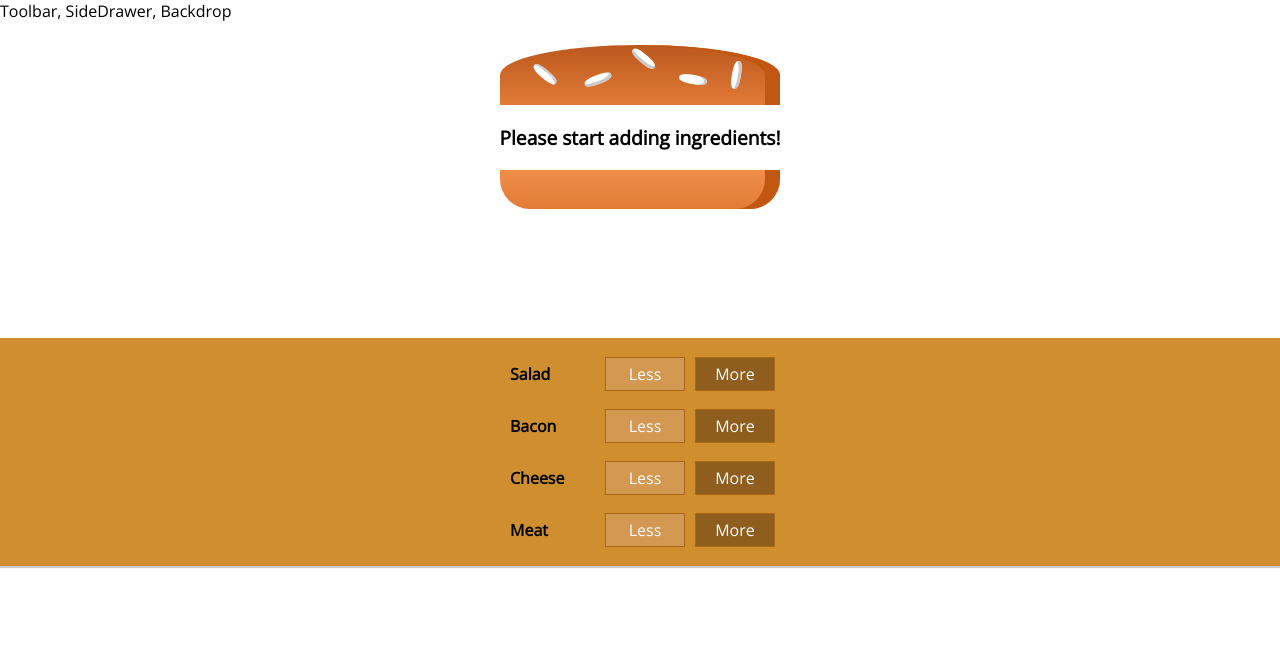
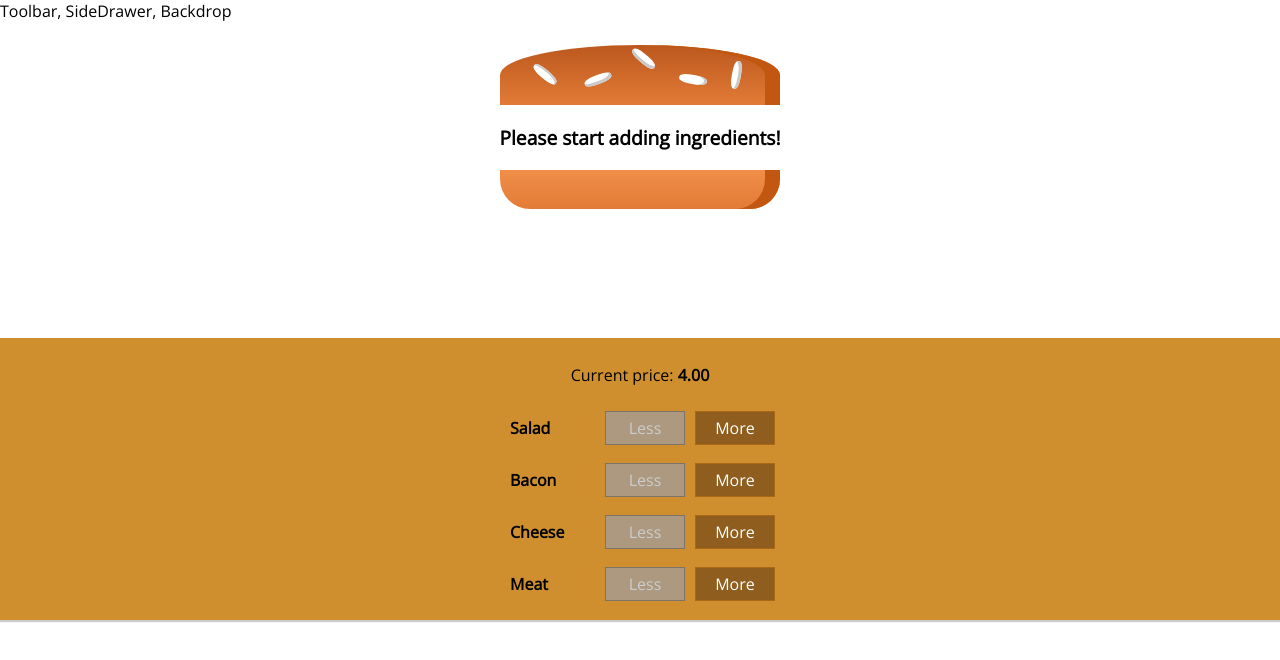
Before and after one commit to Nickotitta/burger-app, a React app: page / in a window 1280 px wide. Shown: the top 660 px of the page. Built offline with nearby package versions, Linux system fonts and the light colour scheme.

Commit message:
134-135 Remove ingredient and add price tag

```diff
--- a/src/components/Burger/BuildControls/BuildControl/BuildControl.js
+++ b/src/components/Burger/BuildControls/BuildControl/BuildControl.js
@@ -7,7 +7,7 @@
         <div className={classes.Label}>
             {props.label}
         </div>
-        <button className={classes.Less}>Less</button>
+        <button className={classes.Less} onClick={props.removed} disabled={props.disabled}>Less</button>
         <button className={classes.More} onClick={props.added}>More</button>
     </div>
 );
--- a/src/components/Burger/BuildControls/BuildControls.js
+++ b/src/components/Burger/BuildControls/BuildControls.js
@@ -11,12 +11,15 @@
 
 const buildControls = (props) => (
     <div className={classes.BuildControls}>
+        <p>Current price: <strong>{props.price.toFixed(2)}</strong></p>
         {controls.map(ctrl => (
             <BuildControl
                 key={ctrl.label}
                 label={ctrl.label}
                 type={ctrl.type}
-                added={() => props.ingredientAdded(ctrl.type)}/>
+                added={() => props.ingredientAdded(ctrl.type)}
+                removed={() => props.ingredientRemoved(ctrl.type)}
+                disabled={props.disabled[ctrl.type]}/>
         ))}
     </div>
 );
--- a/src/containers/BurgerBuilder/BurgerBuilder.js
+++ b/src/containers/BurgerBuilder/BurgerBuilder.js
@@ -35,16 +35,37 @@
     this.setState({totalpPice: newPrice, ingredients: updatedIngredients});
    }
 
-   removeIngredienthandler = (type) => {
-
+   removeIngredientHandler = (type) => {
+    const oldCount = this.state.ingredients[type];
+    if(oldCount <= 0){
+        return;
+    }
+    const updatedCount = oldCount -1;
+    const updatedIngredients = {
+        ...this.state.ingredients
+    };
+    updatedIngredients[type] = updatedCount;
+    const priceDeduction = INGREDIENT_PRICES[type];
+    const oldPrice  = this.state.totalpPice;
+    const newPrice = oldPrice - priceDeduction;
+    this.setState({totalpPice: newPrice, ingredients: updatedIngredients});
    }
 
         render() {
+            const disabledInfo ={
+                ...this.state.ingredients
+            };
+            for(let key in disabledInfo){
+                disabledInfo[key] = disabledInfo[key] <= 0
+            }
             return (
                 <Aux>
                     <Burger ingredients={this.state.ingredients}/>
                     <BuildControls
-                        ingredientAdded={this.addingredientHandler}/>
+                        ingredientAdded={this.addingredientHandler}
+                        ingredientRemoved={this.removeIngredientHandler}
+                        disabled={disabledInfo}
+                        price={this.state.totalpPice}/>
                 </Aux>
             );
         }
```
